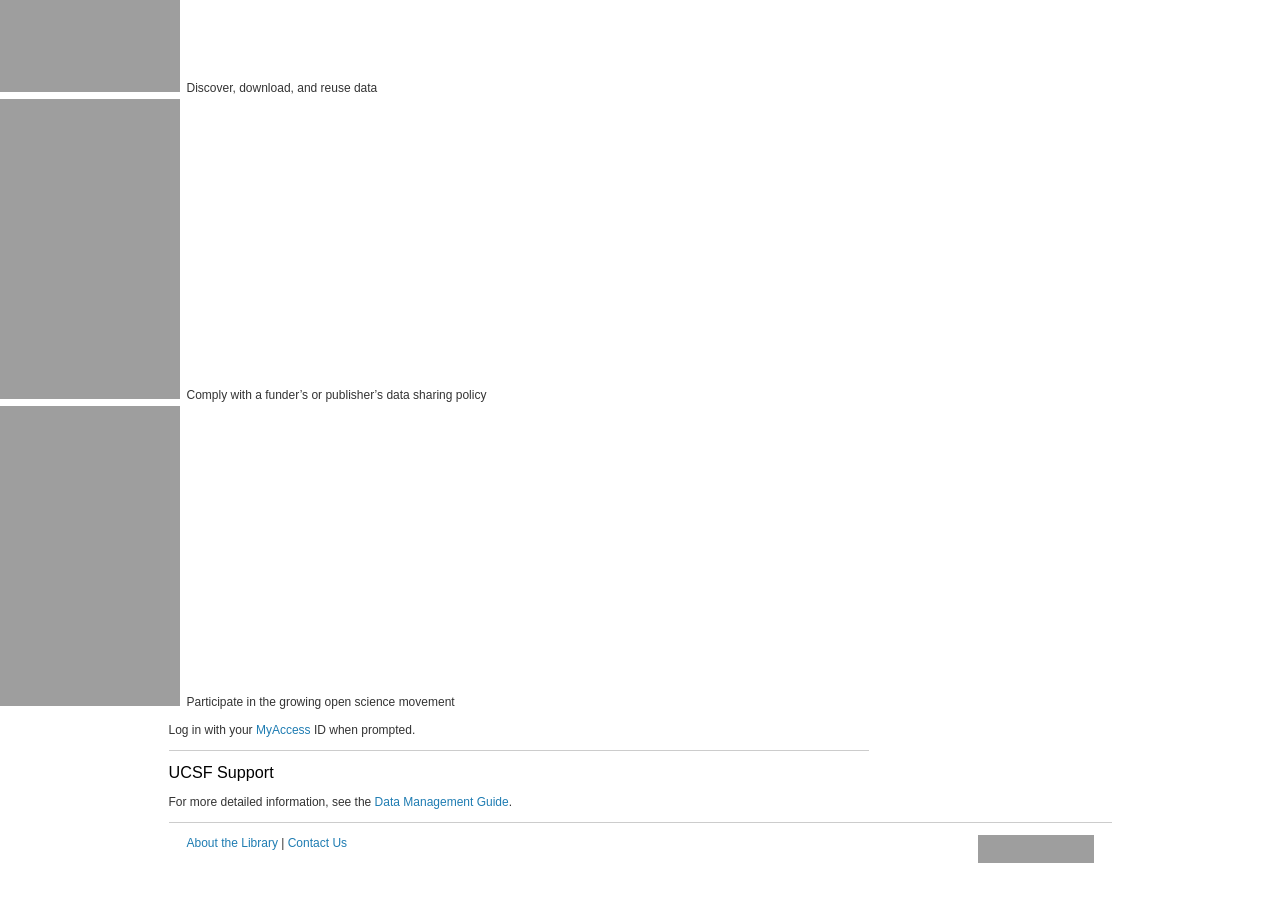
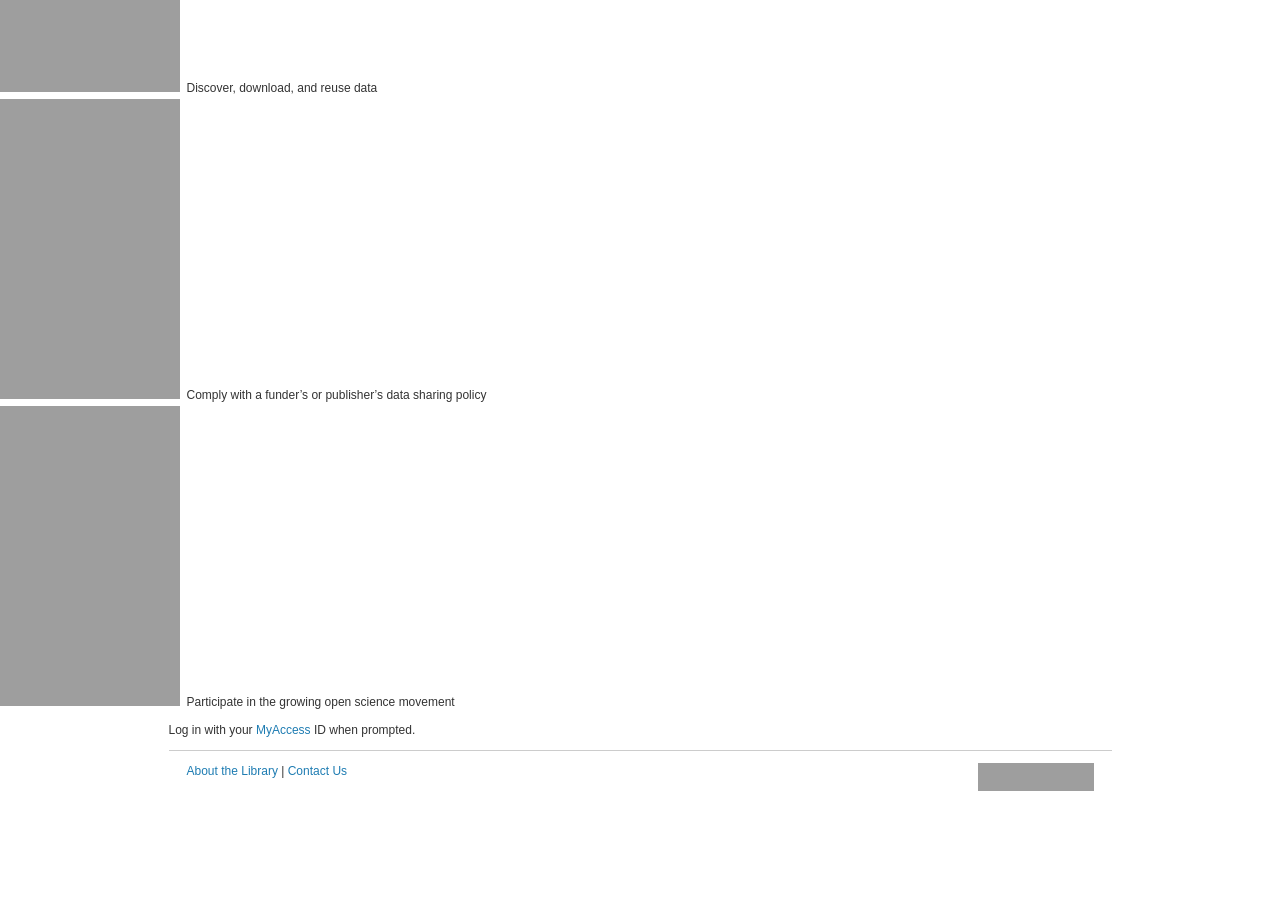
Before and after one commit to ucsf-ckm/library-menus, a Jekyll site: the page built from data-management/index.html, in a window 1280 px wide and 900 px high, scrolled down 2009 px. Built offline with Jekyll 4.4.1, drawn with Linux system fonts in a browser that asks for light colours; after the commit the page ends 2837 px from its top, so only the background shows below that; grey boxes are pictures that could not be loaded.

Commit message:
commented out last section again

```diff
--- a/data-management/index.html
+++ b/data-management/index.html
@@ -75,7 +75,7 @@ title: Data Management
 
 
 
-          <div class="panel-region-separator">&nbsp;</div>
+          <!--<div class="panel-region-separator">&nbsp;</div>
 
           <div class="panel-pane">
             <div class="block-inner">
@@ -86,7 +86,7 @@ title: Data Management
                 </p>
               </div>
             </div>
-          </div>
+          </div> -->
         </div>
       </div>
     </div>
```
